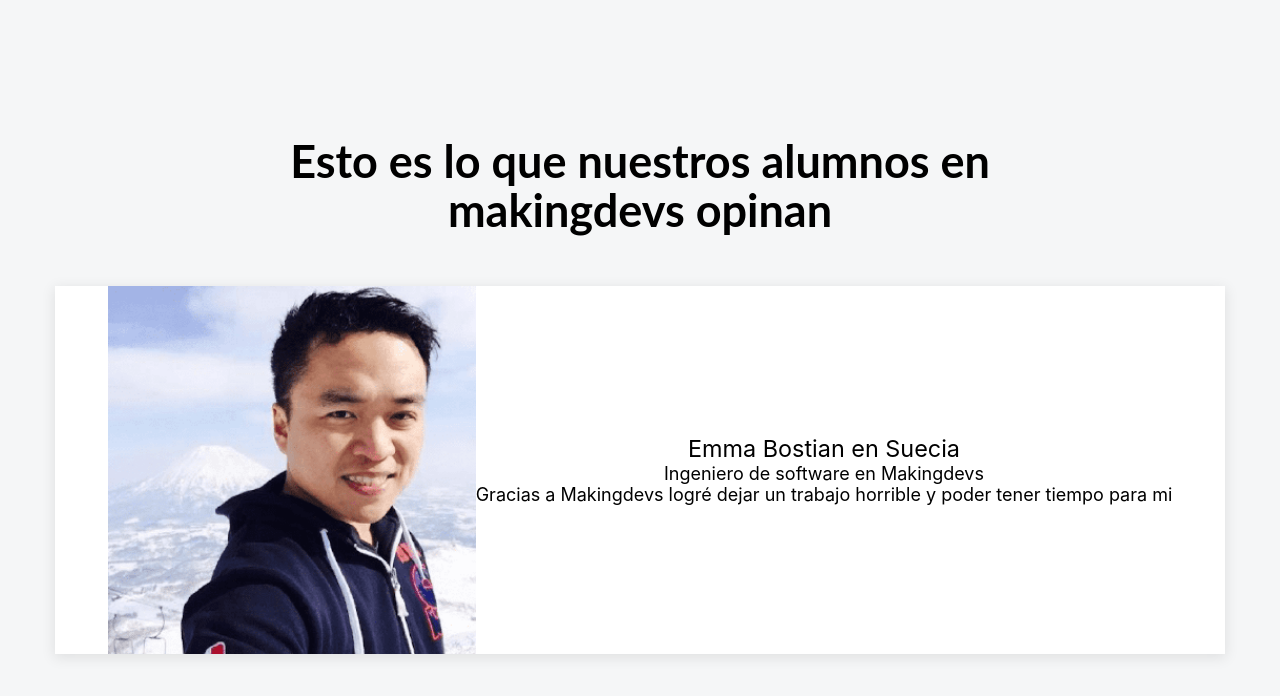
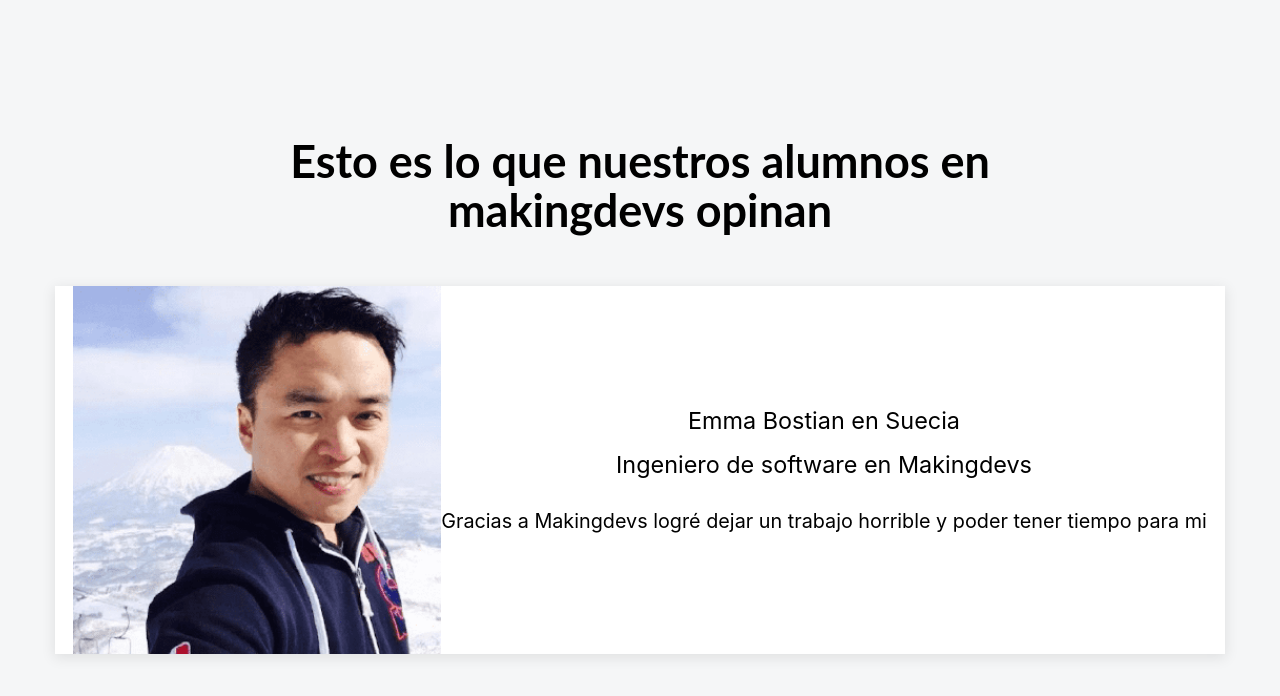
Before and after one commit to ghector6/freeCodeCampReact2, a React (Create React App) app: page / in a window 1280 px wide. Shown: the top 696 px of the page. Built offline with nearby package versions, Linux system fonts and the light colour scheme.

Commit message:
add: style for component

```diff
--- a/src/App.css
+++ b/src/App.css
@@ -13,7 +13,7 @@
     font-family: Lato, sans-serif;
     font-weight: 700;
     line-height: 1.1;
-    margin: 40px 0
+    margin: 40px 0;
 }
 
 .App {
--- a/src/stylesheets/Testimonio.css
+++ b/src/stylesheets/Testimonio.css
@@ -26,3 +26,14 @@
 .nombre-testimonio {
   font-size: 1.3rem;
 }
+
+.cargo-testimonio {
+  font-size: 1.3rem;
+  margin-top: 15px;
+  padding-bottom: 30px;
+}
+
+.texto-testimonio {
+  font-size: 1.1rem;
+  text-align: justify;
+}
```
